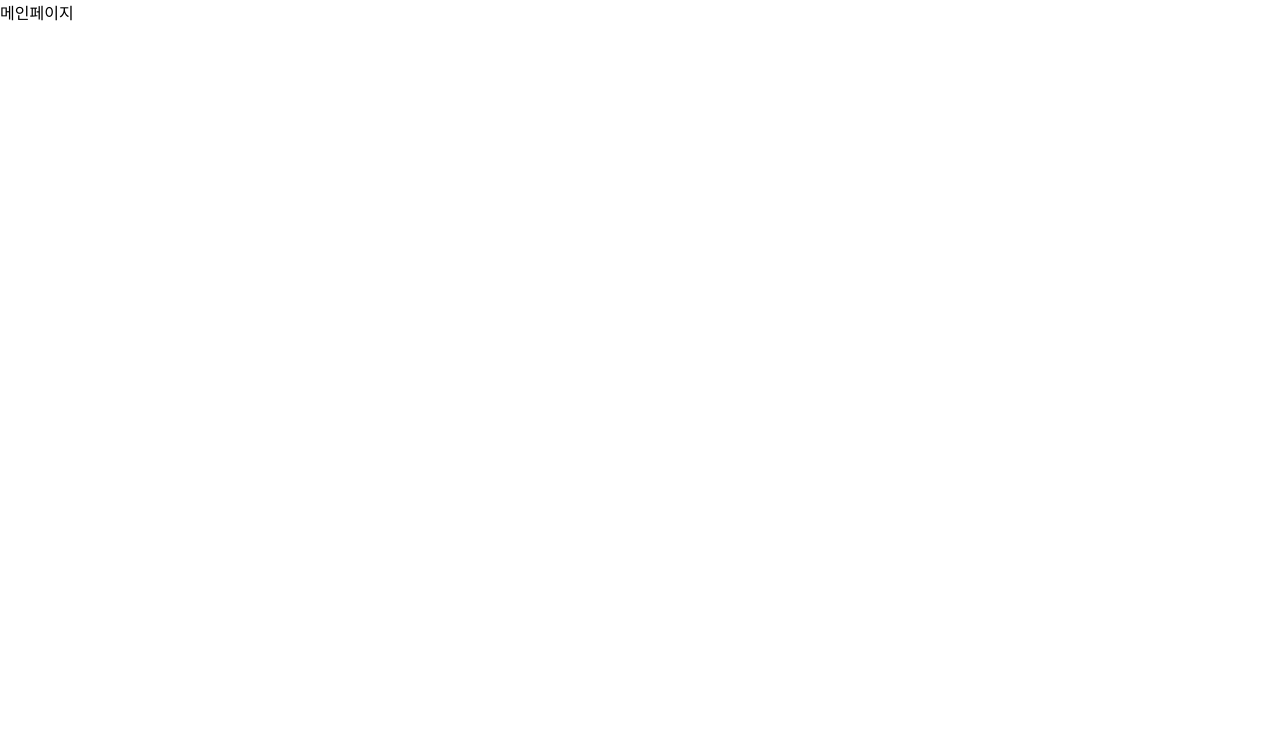
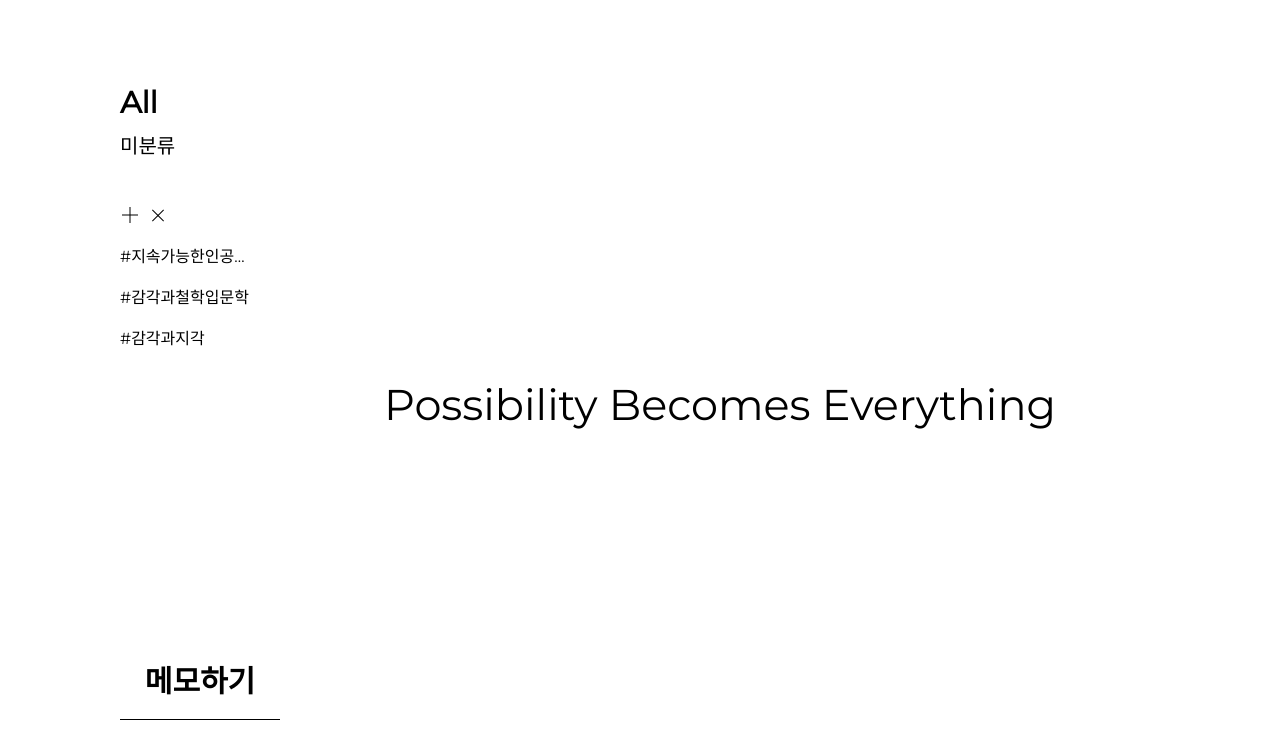
Before and after one commit to potenday-project/MEMO-RE_FE, a React (Create React App) app: page /main in a window 1280 px wide. Shown: the top 734 px of the page. Built offline with nearby package versions, Linux system fonts and the light colour scheme; a web font is replaced by a local one.

Commit message:
Design: 메인페이지 사이드바 UI
- 태그 리스트 뿌려주기
- 태그 추가
- 추가/삭제 버튼 클릭 시에 따른 토글

```diff
--- /dev/null
+++ b/src/Components/Icons/AddButton/index.tsx
@@ -0,0 +1,36 @@
+import React from "react";
+import { styled } from "styled-components";
+import { CommonButtonProps } from "../../../config/types";
+
+const AddButton = ({ onClick }: CommonButtonProps) => {
+  return (
+    <Wrap onClick={onClick}>
+      <ColLine />
+      <RowLine />
+    </Wrap>
+  );
+};
+
+const Wrap = styled.button`
+  position: relative;
+  width: 20px;
+  height: 20px;
+  cursor: pointer;
+`;
+
+const ColLine = styled.div`
+  position: absolute;
+  top: 50%;
+  left: 50%;
+  transform: translate(-50%, -50%);
+  height: 16px;
+  width: 1px;
+  background-color: #000;
+`;
+
+const RowLine = styled(ColLine)`
+  width: 16px;
+  height: 1px;
+`;
+
+export default AddButton;
--- /dev/null
+++ b/src/Components/Icons/DeleteButton/index.tsx
@@ -0,0 +1,33 @@
+import { styled } from "styled-components";
+import { CommonButtonProps } from "../../../config/types";
+
+const DeleteButton = ({ onClick }: CommonButtonProps) => {
+  return (
+    <Wrap onClick={onClick}>
+      <Line className="first" />
+      <Line className="second" />
+    </Wrap>
+  );
+};
+
+const Wrap = styled.button`
+  width: 20px;
+  height: 20px;
+`;
+
+const Line = styled.div`
+  width: 16px;
+  height: 1px;
+  background-color: #000;
+  &.first {
+    transform: rotate(45deg);
+    margin-left: 2px;
+  }
+  &.second {
+    transform: rotate(-45deg);
+    margin-top: -1px;
+    margin-left: 2px;
+  }
+`;
+
+export default DeleteButton;
--- /dev/null
+++ b/src/Components/MainLayout/index.tsx
@@ -0,0 +1,43 @@
+import { styled } from "styled-components";
+import { PropsWithChildren } from "react";
+
+const MainLayout = ({ children }: PropsWithChildren) => {
+  return (
+    <Container>
+      <GridContainer>
+        <DummyField />
+        <ContentsLayout>{children}</ContentsLayout>
+        <DummyField />
+      </GridContainer>
+    </Container>
+  );
+};
+
+const Container = styled.div`
+  width: 100vw;
+  min-height: 100vh;
+  display: flex;
+  justify-content: center;
+`;
+
+const GridContainer = styled.div`
+  position: relative;
+  display: grid;
+  grid-template-columns: repeat(12, 1fr);
+  grid-template-rows: 88px 1fr 80px;
+  column-gap: 16px;
+  width: 1200px;
+  padding-inline: 80px;
+  box-sizing: border-box;
+`;
+
+const ContentsLayout = styled.section`
+  grid-column: span 12;
+  display: grid;
+  grid-template-columns: 160px 1fr;
+`;
+
+const DummyField = styled.div`
+  grid-column: span 12;
+`;
+export default MainLayout;
--- /dev/null
+++ b/src/Components/Sidebar/index.tsx
@@ -0,0 +1,182 @@
+import { styled } from "styled-components";
+import AddButton from "../Icons/AddButton";
+import DeleteButton from "../Icons/DeleteButton";
+import React, { useEffect, useState } from "react";
+
+interface ControllerProps {
+  $isEditing: boolean;
+}
+interface TagListProps {
+  $isEditing: boolean;
+}
+
+const Sidebar = () => {
+  const [addable, setAddable] = useState(false);
+  const [deletable, setDeletable] = useState(false);
+  const [tag, setTag] = useState("");
+  const [tagList, setTagList] = useState([
+    "지속가능한인공지능",
+    "감각과철학입문학",
+    "감각과지각",
+  ]);
+  const isEditing = addable === true || deletable === true ? true : false;
+
+  useEffect(() => {
+    console.log("편집중", isEditing);
+  }, [isEditing]);
+
+  const handleCancelButton = () => {
+    if (addable) setAddable(false);
+    if (deletable) setDeletable(false);
+  };
+
+  const handleEditButton = () => {
+    if (addable) {
+      if (tagList.length >= 10) {
+        alert("태그 10개를 모두 입력하셨어요!");
+        return;
+      }
+      setTagList([...tagList, tag]);
+      setTag("");
+    }
+    if (deletable) {
+    }
+  };
+
+  return (
+    <SidebarContainer>
+      <TopWrap>
+        <h2>All</h2>
+        <span>미분류</span>
+      </TopWrap>
+      <TagContainer>
+        {!isEditing ? (
+          <Controller $isEditing={isEditing}>
+            <AddButton onClick={() => setAddable(true)} />
+            <DeleteButton onClick={() => setDeletable(true)} />
+          </Controller>
+        ) : addable ? (
+          <AddWrap>
+            <Controller $isEditing={isEditing}>
+              <TextButton onClick={() => handleCancelButton()}>취소</TextButton>
+              <TextButton onClick={() => handleEditButton()}>추가</TextButton>
+            </Controller>
+            <AddInput
+              type="text"
+              name="name"
+              value={tag}
+              onChange={({ target: { value } }) => setTag(value)}
+            />
+            <TextCounting>10 / 10</TextCounting>
+          </AddWrap>
+        ) : (
+          <Controller $isEditing={isEditing}>
+            <TextButton onClick={() => handleCancelButton()}>취소</TextButton>
+            <TextButton onClick={() => handleEditButton()}>삭제</TextButton>
+          </Controller>
+        )}
+        <TagList $isEditing={addable}>
+          {tagList.map((tag, idx) => (
+            <Tag key={idx}>#{tag}</Tag>
+          ))}
+        </TagList>
+      </TagContainer>
+      <MemoButton>메모하기</MemoButton>
+    </SidebarContainer>
+  );
+};
+
+const SidebarContainer = styled.div`
+  position: relative;
+`;
+
+const TopWrap = styled.div`
+  display: flex;
+  flex-direction: column;
+  gap: 15px;
+  margin-bottom: 44px;
+  box-sizing: border-box;
+  font-size: 20px;
+  line-height: 29px;
+  h2 {
+    font-weight: 700;
+  }
+  span {
+    font-weight: 400;
+  }
+`;
+
+const TagContainer = styled.div`
+  width: 100%;
+  height: 100%;
+`;
+
+const Controller = styled.div<ControllerProps>`
+  display: flex;
+  gap: ${({ $isEditing }) => (!$isEditing ? `8px` : `16px`)};
+  margin-bottom: ${({ $isEditing }) => (!$isEditing ? `17px` : `20px`)};
+`;
+
+const TextButton = styled.button`
+  font-weight: 500;
+  line-height: 24px;
+  letter-spacing: -0.176px;
+  font-size: 16px;
+`;
+
+const AddWrap = styled.div`
+  margin-bottom: 25px;
+`;
+
+const AddInput = styled.input`
+  width: 160px;
+  overflow: hidden;
+  text-overflow: ellipsis;
+  font-size: 20px;
+  font-weight: 600;
+  line-height: 29px;
+  padding-bottom: 4px;
+  border-bottom: 1px solid #000;
+  &:focus {
+    border-bottom: 1px solid #000;
+  }
+`;
+
+const TextCounting = styled.span`
+  display: block;
+  margin-top: 6px;
+  text-align: right;
+  font-size: 12px;
+  font-weight: 500;
+  line-height: 18px;
+  letter-spacing: -0.132px;
+`;
+
+const TagList = styled.ul<TagListProps>`
+  display: flex;
+  flex-direction: column;
+  row-gap: ${({ $isEditing }) => (!$isEditing ? `12px` : `4px`)};
+`;
+
+const Tag = styled.li`
+  width: 131px;
+  overflow: hidden;
+  text-overflow: ellipsis;
+  white-space: nowrap;
+  line-height: 29px;
+`;
+
+const MemoButton = styled.button`
+  position: absolute;
+  bottom: 0;
+  width: 160px;
+  display: block;
+  padding-bottom: 18px;
+  border-bottom: 1px solid #000;
+
+  color: #000;
+  font-size: 30px;
+  font-weight: 700;
+`;
+
+export default Sidebar;
--- a/src/Pages/Main/index.tsx
+++ b/src/Pages/Main/index.tsx
@@ -1,5 +1,33 @@
+import { styled } from "styled-components";
+import MainLayout from "../../components/MainLayout";
+import Sidebar from "../../components/Sidebar";
+import { useState } from "react";
+
 const MainPage = () => {
-  return <div>메인페이지</div>;
+  const [memoList, setMemoList] = useState([]);
+
+  return (
+    <MainLayout>
+      <Sidebar />
+      {memoList.length ? (
+        <Contents>메모가 존재하는 페이지</Contents>
+      ) : (
+        <Contents>
+          <Phrase>Possibility Becomes Everything</Phrase>
+        </Contents>
+      )}
+    </MainLayout>
+  );
 };
 
+const Contents = styled.div`
+  display: flex;
+  justify-content: center;
+  align-items: center;
+`;
+
+const Phrase = styled.span`
+  font-size: 43px;
+`;
+
 export default MainPage;
--- a/src/index.css
+++ b/src/index.css
@@ -18,7 +18,8 @@ h3,
 h4,
 h5,
 h6,
-p {
+p,
+span {
   margin: 0;
   padding: 0;
 }
@@ -44,3 +45,10 @@ button {
 button:disabled {
   cursor: not-allowed;
 }
+
+ul,
+li {
+  list-style: none;
+  margin: 0;
+  padding: 0;
+}
```
Also changed, not shown: public/images/logo192.png (deleted), public/images/logo512.png (deleted).
